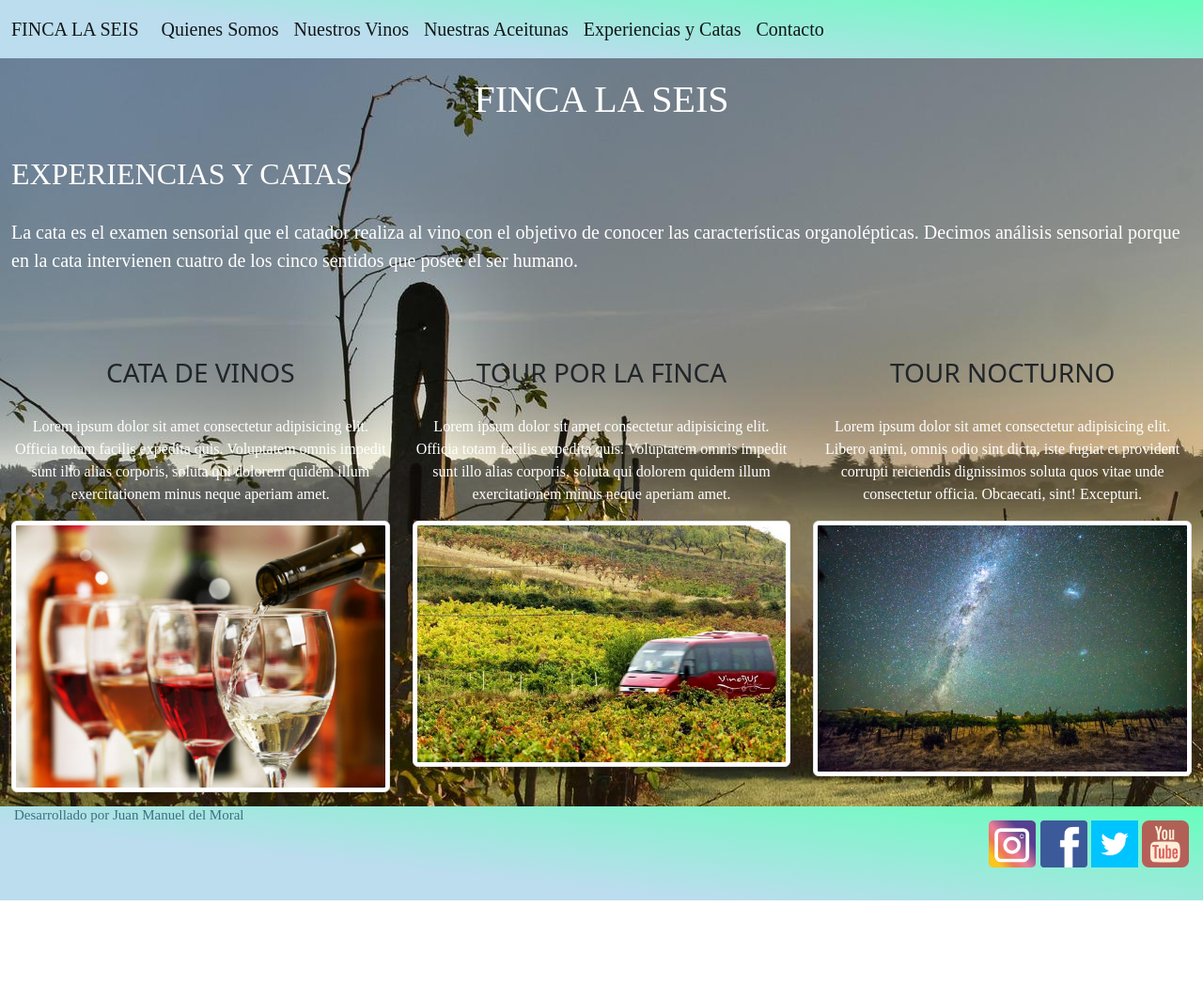
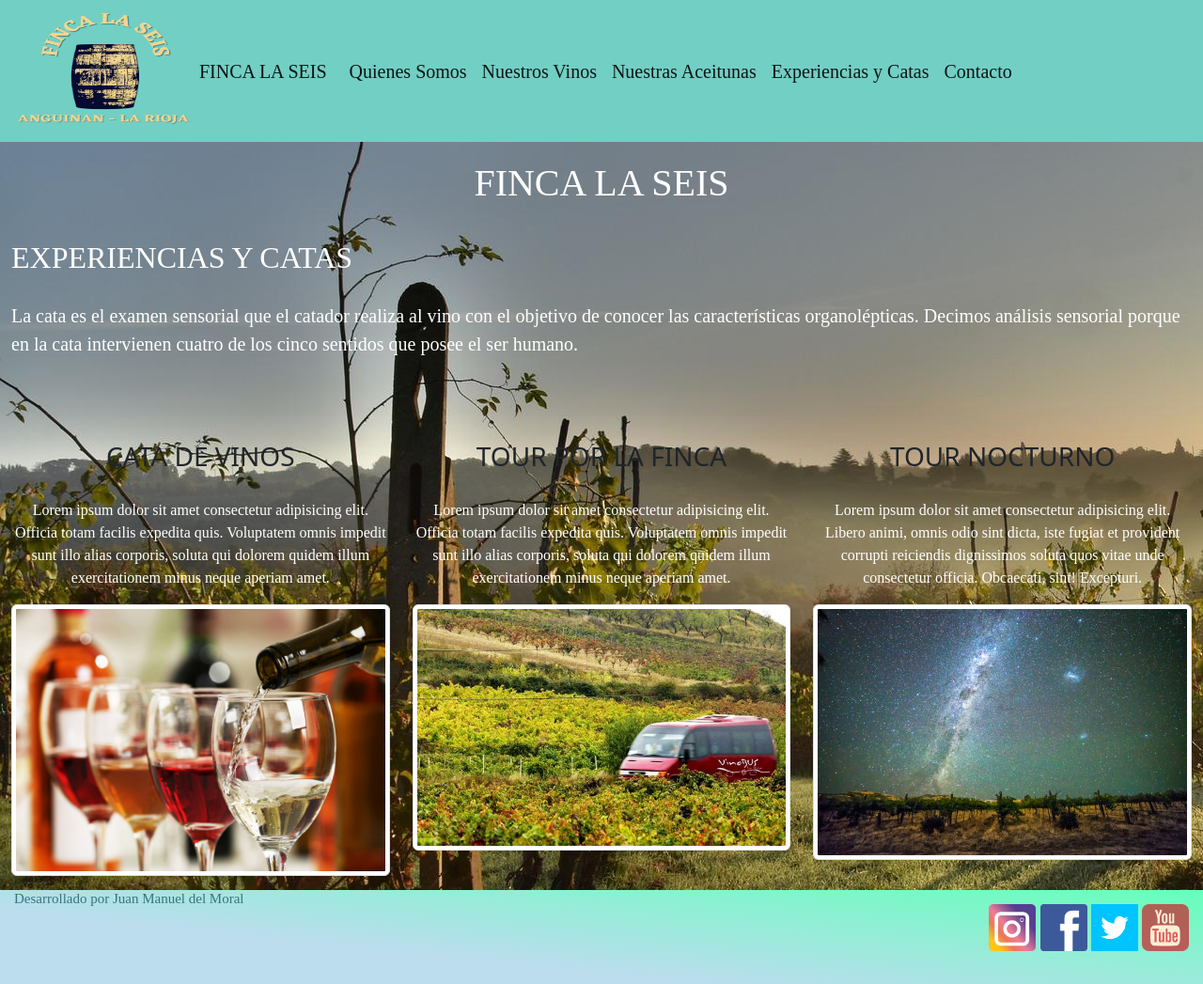
Before and after one commit to jdelm86/finca6-delmoral, a plain HTML site: page pages/experiencias-y-catas.html in a window 1280 px wide. Shown: the whole page at 94% size. Before the commit the page ends 958 px from the top, so only its background shows below. Drawn offline with nearby package versions, Linux system fonts and the light colour scheme; a web font is replaced by a local one.

Commit message:
agregado logo finca la seis a todas las pag menos a contacto

```diff
--- a/css/style.css
+++ b/css/style.css
@@ -17,11 +17,11 @@
 }
 
 .customHeader {
-    /* background-color: #3a727f; */
+    background-color: #71cfc4;
     font-family: Cinzel;
     font-size: 20px;
-    background-color: #66ffbb;
-    background-image: linear-gradient(186deg, #66ffbb 0%, #bbddee 66%);
+    /* background-color: #66ffbb;
+    background-image: linear-gradient(186deg, #66ffbb 0%, #bbddee 66%); */
 
 }
 
@@ -29,6 +29,11 @@
     font-family: Cinzel;
     padding-top: 20px;
     color: white;
+}
+
+.logoFinca {
+    height: 135px;
+    width: 200px;
 }
 
 .customImg {
--- a/pages/experiencias-y-catas.html
+++ b/pages/experiencias-y-catas.html
@@ -14,6 +14,9 @@
     <header class="customHeader">
         <nav class="navbar navbar-expand-lg">
         <div class="container-fluid">
+            <div>
+                <a href=""><img class="logoFinca" src="../img/logoLaSeis2.png" alt="Logo finca la seis"></a>
+            </div>
             <a class="navbar-brand titulo" href="../index.html">FINCA LA SEIS</a>
             <button class="navbar-toggler" type="button" data-bs-toggle="collapse" data-bs-target="#navbarSupportedContent" aria-controls="navbarSupportedContent" aria-expanded="false" aria-label="Toggle navigation">
             <span class="navbar-toggler-icon"></span>
```
Also changed, not shown: index.html (+7 -6 lines), pages/nuestras-aceitunas.html (+3 -0 lines), pages/nuestros-vinos.html (+3 -0 lines), pages/quienes-somos.html (+3 -0 lines).
